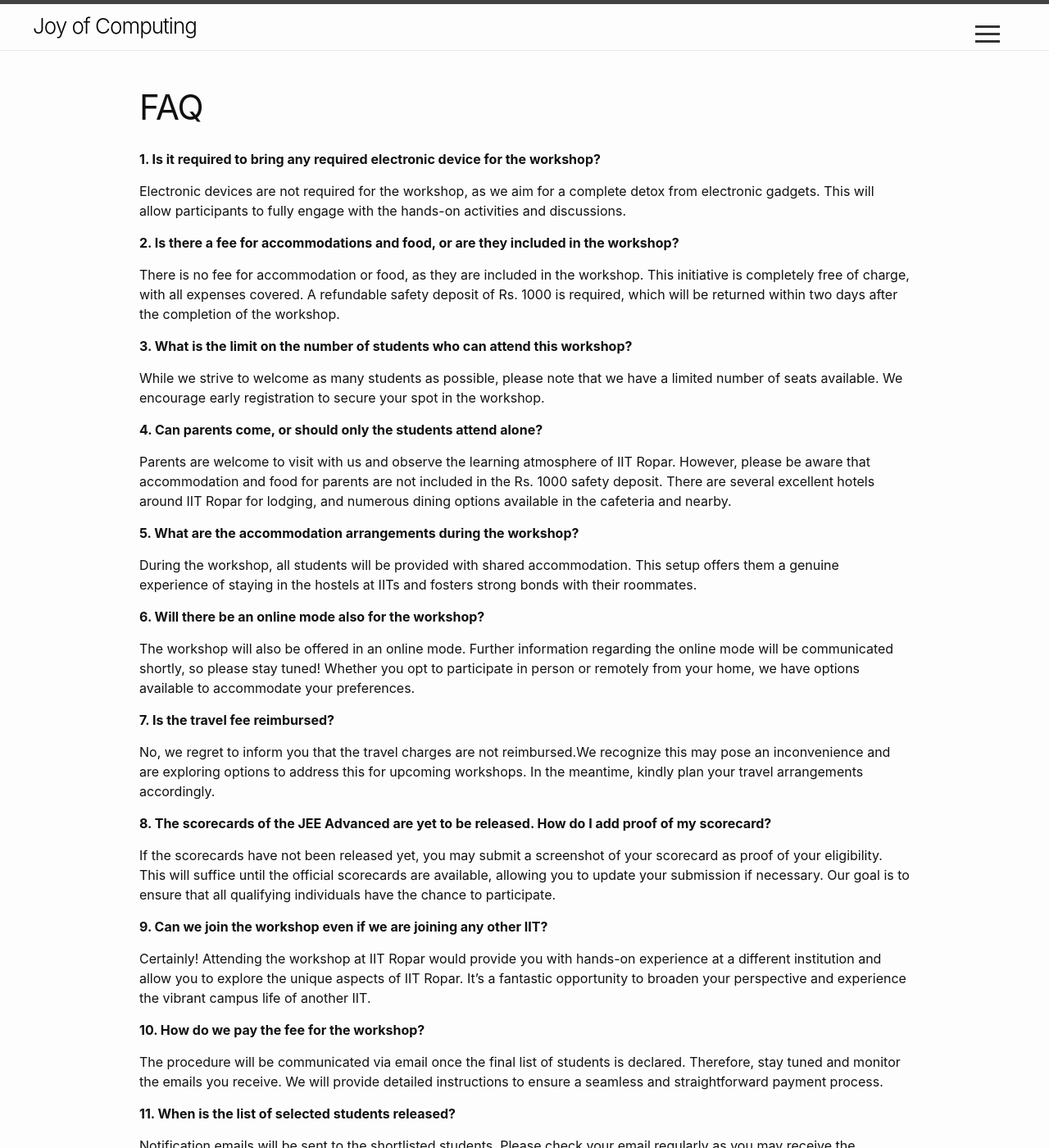
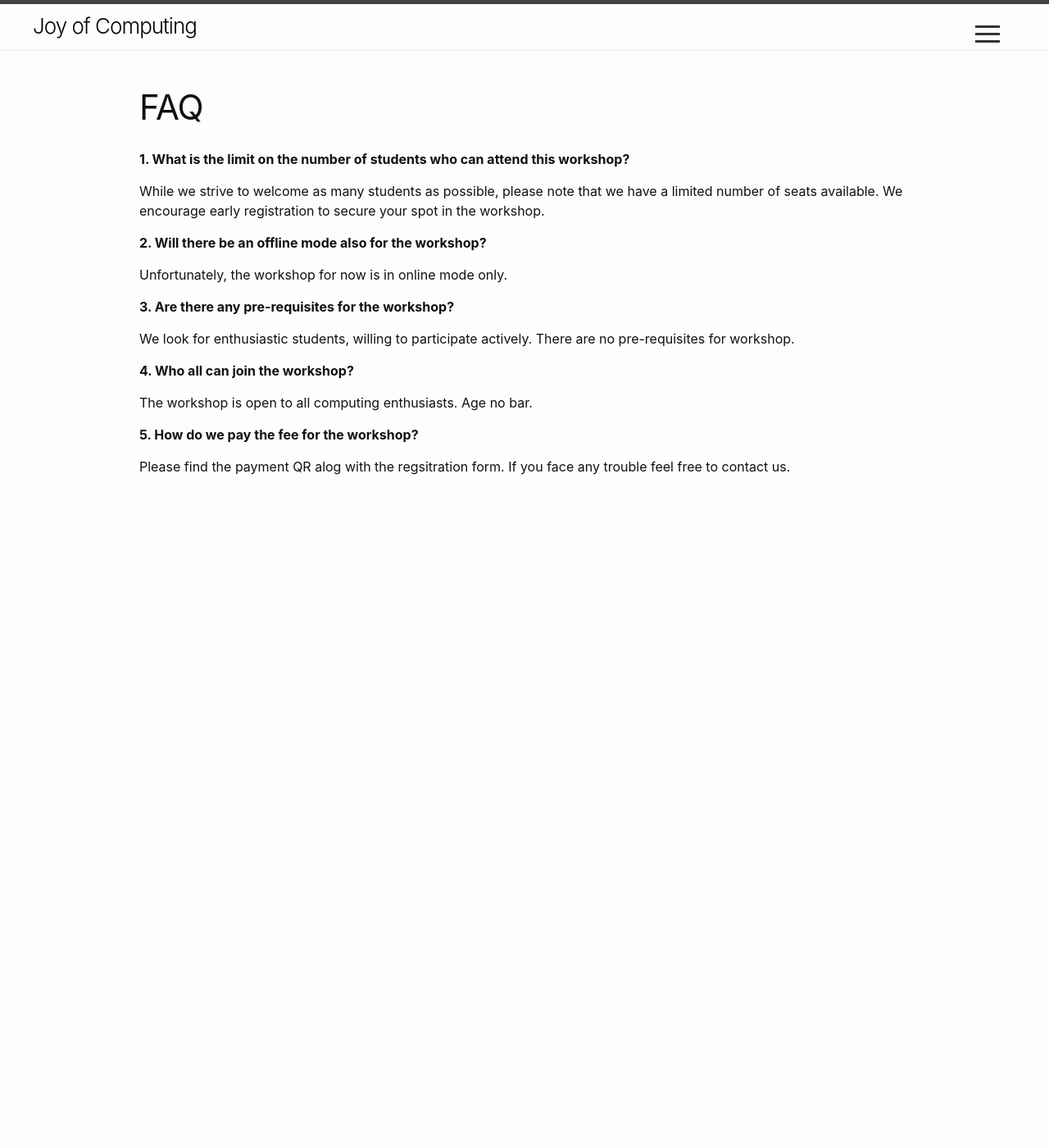
Before and after one commit to sudarshansudarshan/joc, a Jekyll site: the page built from Faq.md, in a window 1280 px wide and 1400 px high. Shown: the whole window at 82% size. Built offline with Jekyll 4.4.1, drawn with Linux system fonts in a browser that asks for light colours; some of the changed text lies outside the part shown.

Commit message:
Update Faq.md

```diff
--- a/Faq.md
+++ b/Faq.md
@@ -5,50 +5,52 @@ permalink: /faq/
 order: 2
 ---
 
-**1. Is it required to bring any required electronic device for the workshop?**
+<!--**1. Is it required to bring any required electronic device for the workshop?**
 
-Electronic devices are not required for the workshop, as we aim for a complete detox from electronic gadgets. This will allow participants to fully engage with the hands-on activities and discussions.
+Electronic devices are not required for the workshop, as we aim for a complete detox from electronic gadgets. This will allow participants to fully engage with the hands-on activities and discussions.-->
 
-**2. Is there a fee for accommodations and food, or are they included in the workshop?**
+<!--**2. Is there a fee for accommodations and food, or are they included in the workshop?**
 
-There is no fee for accommodation or food, as they are included in the workshop. This initiative is completely free of charge, with all expenses covered. A refundable safety deposit of Rs. 1000 is required, which will be returned within two days after the completion of the workshop.
+There is no fee for accommodation or food, as they are included in the workshop. This initiative is completely free of charge, with all expenses covered. A refundable safety deposit of Rs. 1000 is required, which will be returned within two days after the completion of the workshop.-->
 
-**3. What is the limit on the number of students who can attend this workshop?**
+**1. What is the limit on the number of students who can attend this workshop?**
 
 While we strive to welcome as many students as possible, please note that we have a limited number of seats available. We encourage early registration to secure your spot in the workshop.
 
-**4. Can parents come, or should only the students attend alone?**
+<!--**4. Can parents come, or should only the students attend alone?**
 
-Parents are welcome to visit with us and observe the learning atmosphere of IIT Ropar. However, please be aware that accommodation and food for parents are not included in the Rs. 1000 safety deposit. There are several excellent hotels around IIT Ropar for lodging, and numerous dining options available in the cafeteria and nearby.
+Parents are welcome to visit with us and observe the learning atmosphere of IIT Ropar. However, please be aware that accommodation and food for parents are not included in the Rs. 1000 safety deposit. There are several excellent hotels around IIT Ropar for lodging, and numerous dining options available in the cafeteria and nearby.-->
 
-**5. What are the accommodation arrangements during the workshop?**
+<!--**5. What are the accommodation arrangements during the workshop?**
 
-During the workshop, all students will be provided with shared accommodation. This setup offers them a genuine experience of staying in the hostels at IITs and fosters strong bonds with their roommates.
+During the workshop, all students will be provided with shared accommodation. This setup offers them a genuine experience of staying in the hostels at IITs and fosters strong bonds with their roommates. -->
 
-**6. Will there be an online mode also for the workshop?**
+**2. Will there be an offline mode also for the workshop?**
 
-The workshop will also be offered in an online mode. Further information regarding the online mode will be communicated shortly, so please stay tuned! Whether you opt to participate in person or remotely from your home, we have options available to accommodate your preferences.
+Unfortunately, the workshop for now is in online mode only.
 
-**7. Is the travel fee reimbursed?**
+<!--**7. Is the travel fee reimbursed?**
 
-No, we regret to inform you that the travel charges are not reimbursed.We recognize this may pose an inconvenience and are exploring options to address this for upcoming workshops. In the meantime, kindly plan your travel arrangements accordingly.
+No, we regret to inform you that the travel charges are not reimbursed.We recognize this may pose an inconvenience and are exploring options to address this for upcoming workshops. In the meantime, kindly plan your travel arrangements accordingly.-->
 
-**8. The scorecards of the JEE Advanced are yet to be released. How do I add proof of my scorecard?**
+**3. Are there any pre-requisites for the workshop?**
 
-If the scorecards have not been released yet, you may submit a screenshot of your scorecard as proof of your eligibility. This will suffice until the official scorecards are available, allowing you to update your submission if necessary. Our goal is to ensure that all qualifying individuals have the chance to participate.
+We look for enthusiastic students, willing to participate actively. There are no pre-requisites for workshop.
 
-**9. Can we join the workshop even if we are joining any other IIT?**
+**4. Who all can join the workshop?**
 
-Certainly! Attending the workshop at IIT Ropar would provide you with hands-on experience at a different institution and allow you to explore the unique aspects of IIT Ropar. It's a fantastic opportunity to broaden your perspective and experience the vibrant campus life of another IIT.
+The workshop is open to all computing enthusiasts. Age no bar.
 
-**10. How do we pay the fee for the workshop?**
+**5. How do we pay the fee for the workshop?**
 
-The procedure will be communicated via email once the final list of students is declared. Therefore, stay tuned and monitor the emails you receive. We will provide detailed instructions to ensure a seamless and straightforward payment process.
 
-**11. When is the list of selected students released?**
+Please find the payment QR alog with the regsitration form. If you face any trouble feel free to contact us.
+
+
+<!--**11. When is the list of selected students released?**
 
 Notification emails will be sent to the shortlisted students. Please check your email regularly as you may receive the notification soon. We are actively finalizing the list and will promptly inform all selected students.
 
 **12. I am uncertain about attending the workshop offline. Should I proceed with the payment of the Rs1000 security deposit?**
 
-Making the security deposit is crucial for accurately estimating the number of attendees. Please make the payment only if you are certain about attending the workshop. This measure is essential to minimize food wastage and facilitate effective planning.
+Making the security deposit is crucial for accurately estimating the number of attendees. Please make the payment only if you are certain about attending the workshop. This measure is essential to minimize food wastage and facilitate effective planning.-->
```
